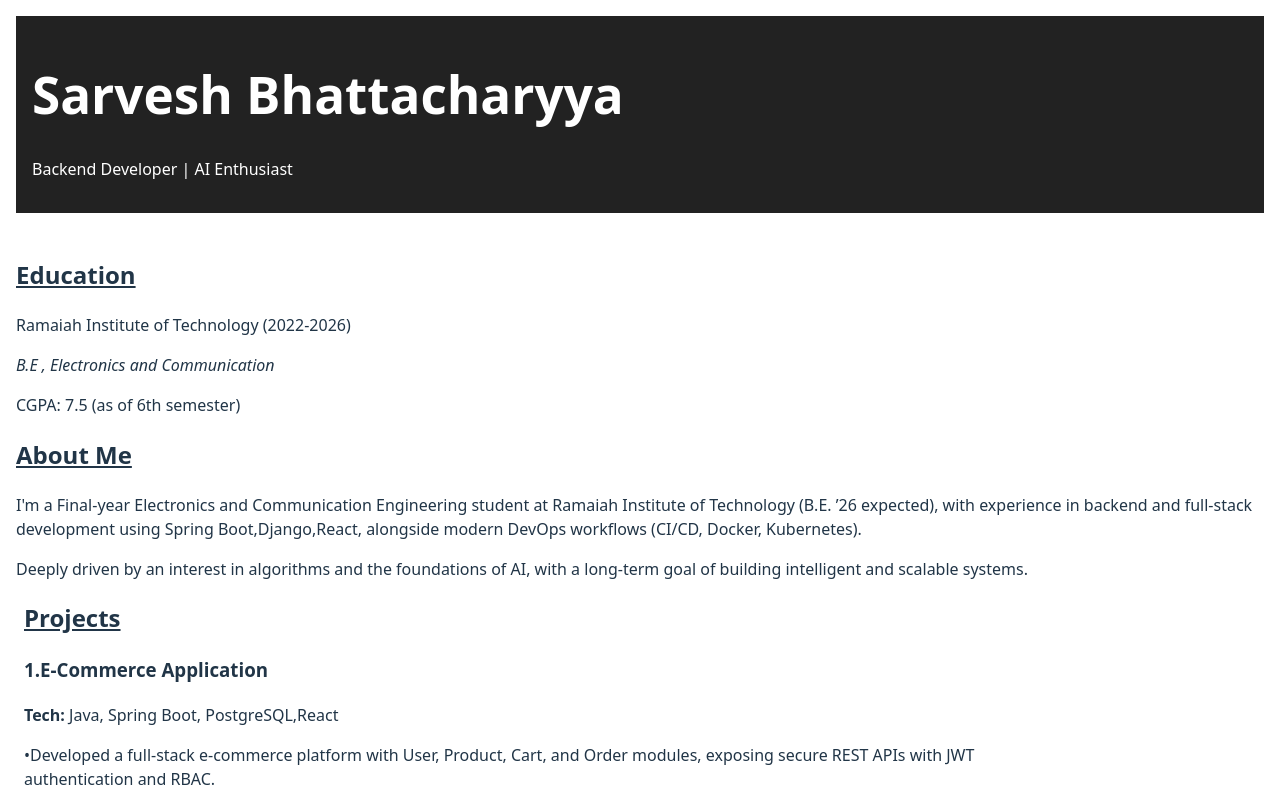
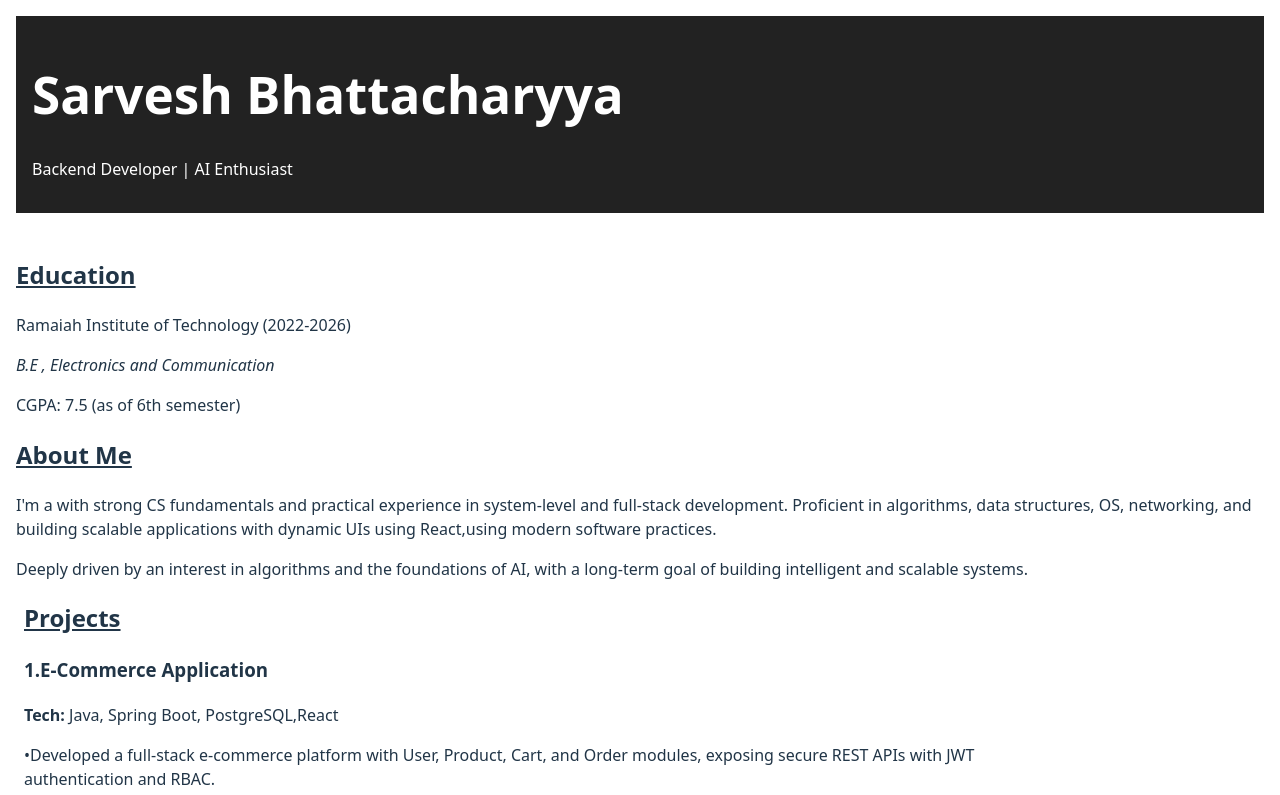
Before and after one commit to sarv-projects/sarvesh-portfolio, a React (Vite) app: page / in a window 1280 px wide. Shown: the top 795 px of the page. Built offline with nearby package versions, Linux system fonts and the light colour scheme.

Commit message:
Update About.jsx

```diff
--- a/src/components/About.jsx
+++ b/src/components/About.jsx
@@ -11,7 +11,7 @@ function About() {
         </p>
       <h2><u>About Me</u></h2>
       <p>
-        I'm a Final-year Electronics and Communication Engineering student at Ramaiah Institute of Technology (B.E. ’26 expected), with experience in backend and full-stack development using Spring Boot,Django,React, alongside modern DevOps workflows (CI/CD, Docker, Kubernetes).
+        I'm a with strong CS fundamentals and practical experience in system-level and full-stack development. Proficient in algorithms, data structures, OS, networking, and building scalable applications with dynamic UIs using React,using modern software practices.
           <p>
             Deeply driven by an interest in algorithms and the foundations of AI, with a long-term goal of building intelligent and scalable systems.</p>
 
```
